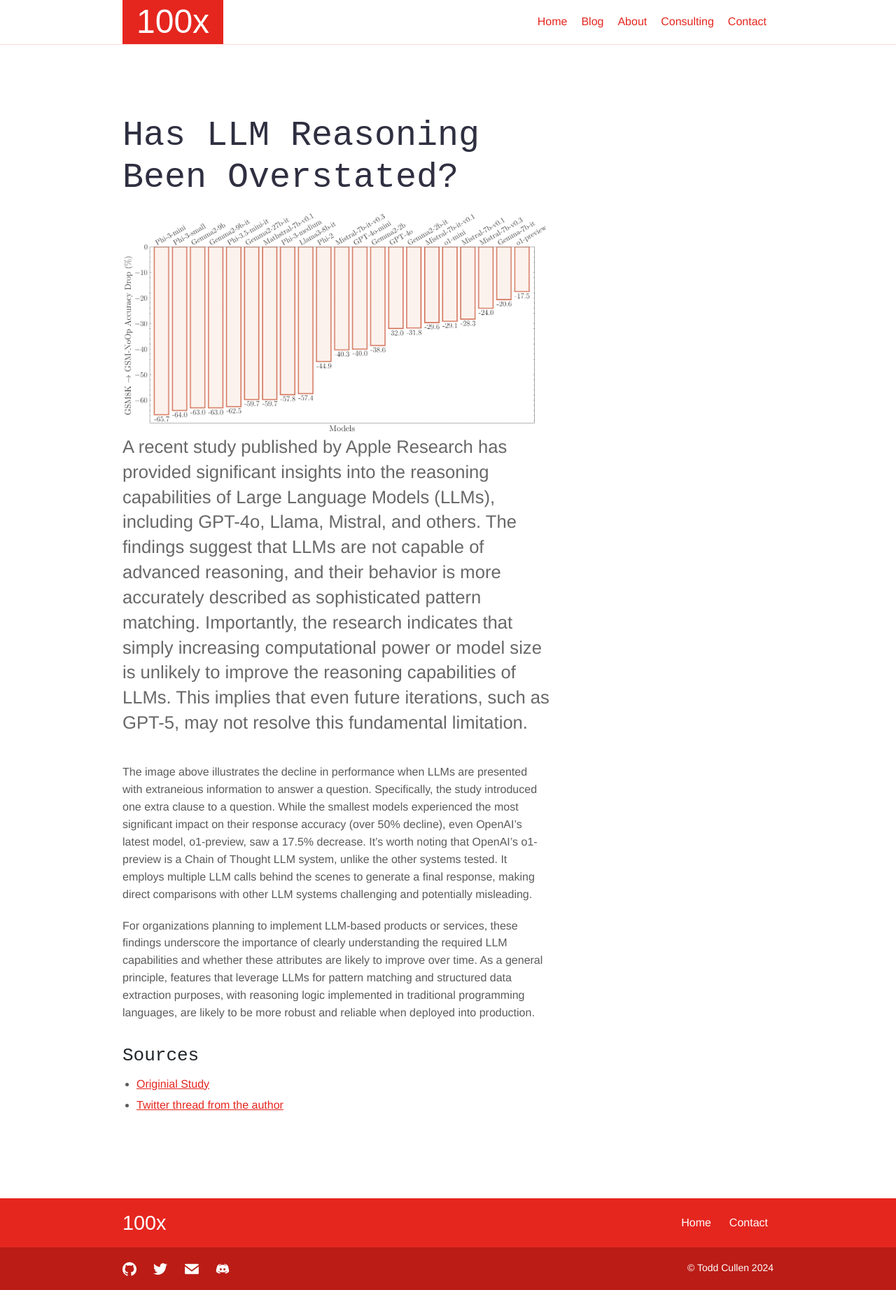
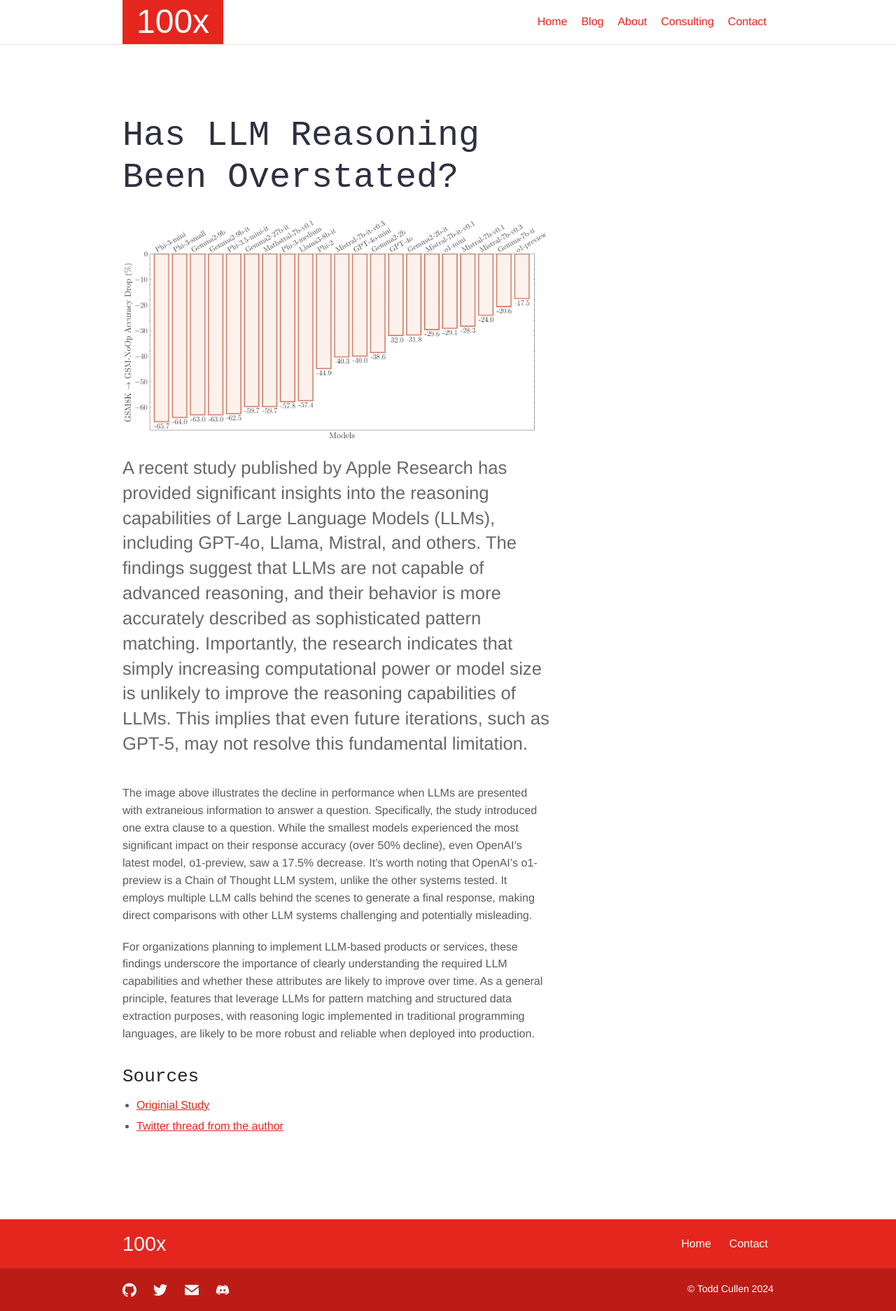
Before and after one commit to Shakakai/100x, a Jekyll site: the page built from _posts/2024-10-11-apple-reasoning-study.md, in a window 1280 px wide. Shown: the whole page at 70% size. Built offline with Jekyll 4.4.1, drawn with Linux system fonts in a browser that asks for light colours; some web fonts are replaced; before the commit the page ends 1843 px from its top, so only the background shows below that.

Commit message:
updating post layout

```diff
--- a/_layouts/post.html
+++ b/_layouts/post.html
@@ -9,7 +9,7 @@ bodyClass: "page-service"
       <div class="service service-single">
         <h1 class="title">{{page.title}}</h1>
         {% if page.image %}
-        <div class="post-image">
+        <div class="post-image" style="padding: 10px 0px 20px 0px">
           <img src="{{ page.image | relative_url }}" alt="{{ page.title }}" class="img-fluid">
         </div>
         {% endif %}
```
